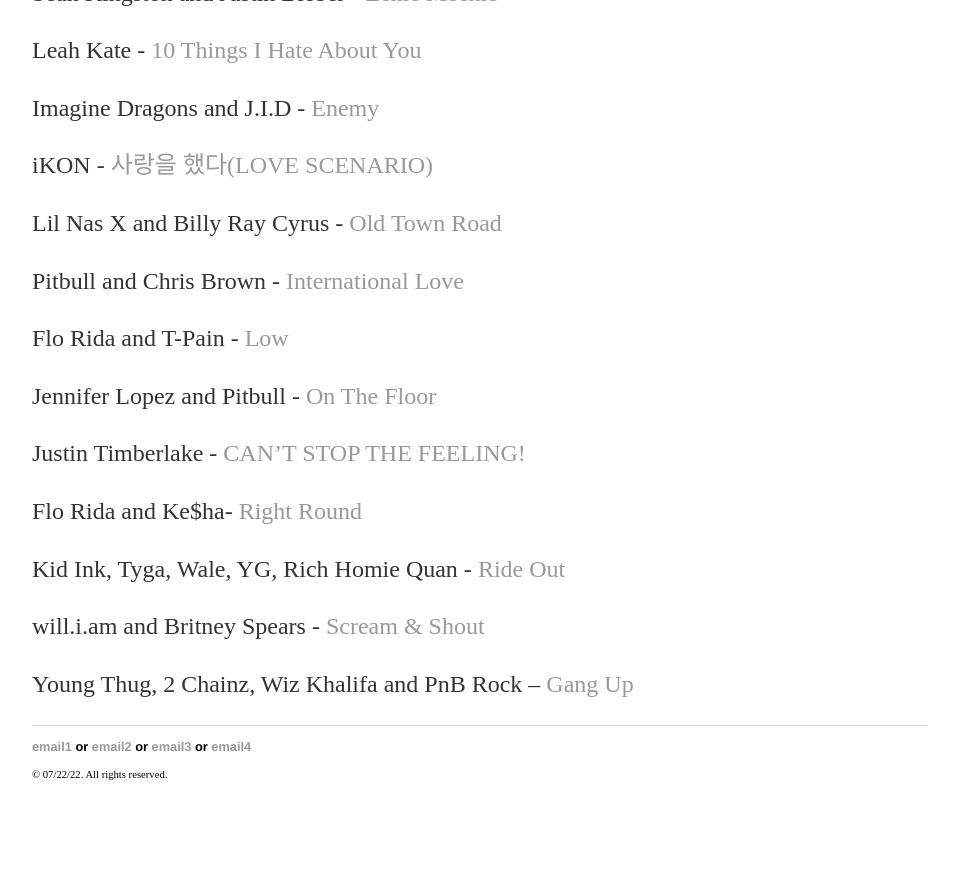
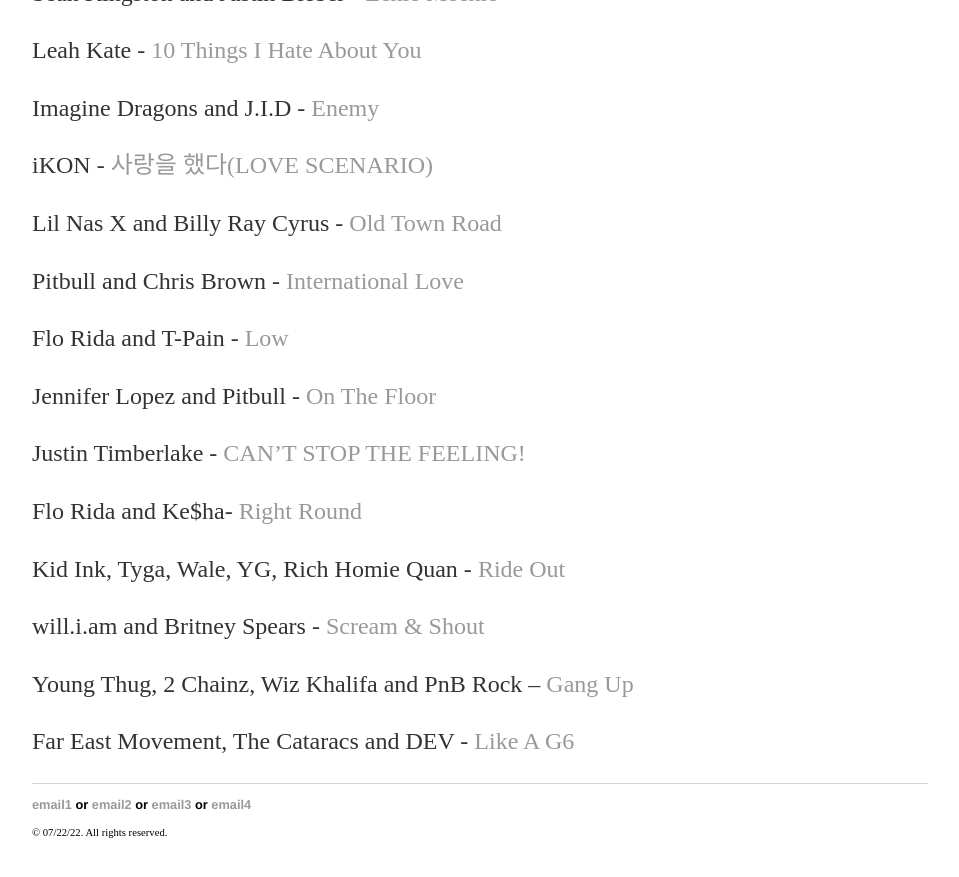
Before and after one commit to yjkweon24/yjkweon24.github.io, a Jekyll site: the page built from _posts/2018-10-23-songs-that-i-love.md, in a window 1280 px wide and 900 px high, scrolled down 20870 px. Shown: the top 877 px of the window, without its empty margins (160-1119 px from the left). Built offline with Jekyll 4.4.1, drawn with Linux system fonts in a browser that asks for light colours; before the commit the page ends 21712 px from its top, so only the background shows below that.

Commit message:
Update 2018-10-23-songs-that-i-love.md

```diff
--- a/_posts/2018-10-23-songs-that-i-love.md
+++ b/_posts/2018-10-23-songs-that-i-love.md
@@ -742,3 +742,5 @@
 will.i.am and Britney Spears - [Scream & Shout](https://www.youtube.com/watch?v=kYtGl1dX5qI&list=RDCdXesX6mYUE&index=27)
 
 Young Thug, 2 Chainz, Wiz Khalifa and PnB Rock – [Gang Up](https://www.youtube.com/watch?v=ZvUBGN4KoP0&list=RDCdXesX6mYUE&index=13)
+
+Far East Movement, The Cataracs and DEV - [Like A G6](https://www.youtube.com/watch?v=w4s6H4ku6ZY&list=RDZvUBGN4KoP0&index=27)
```
